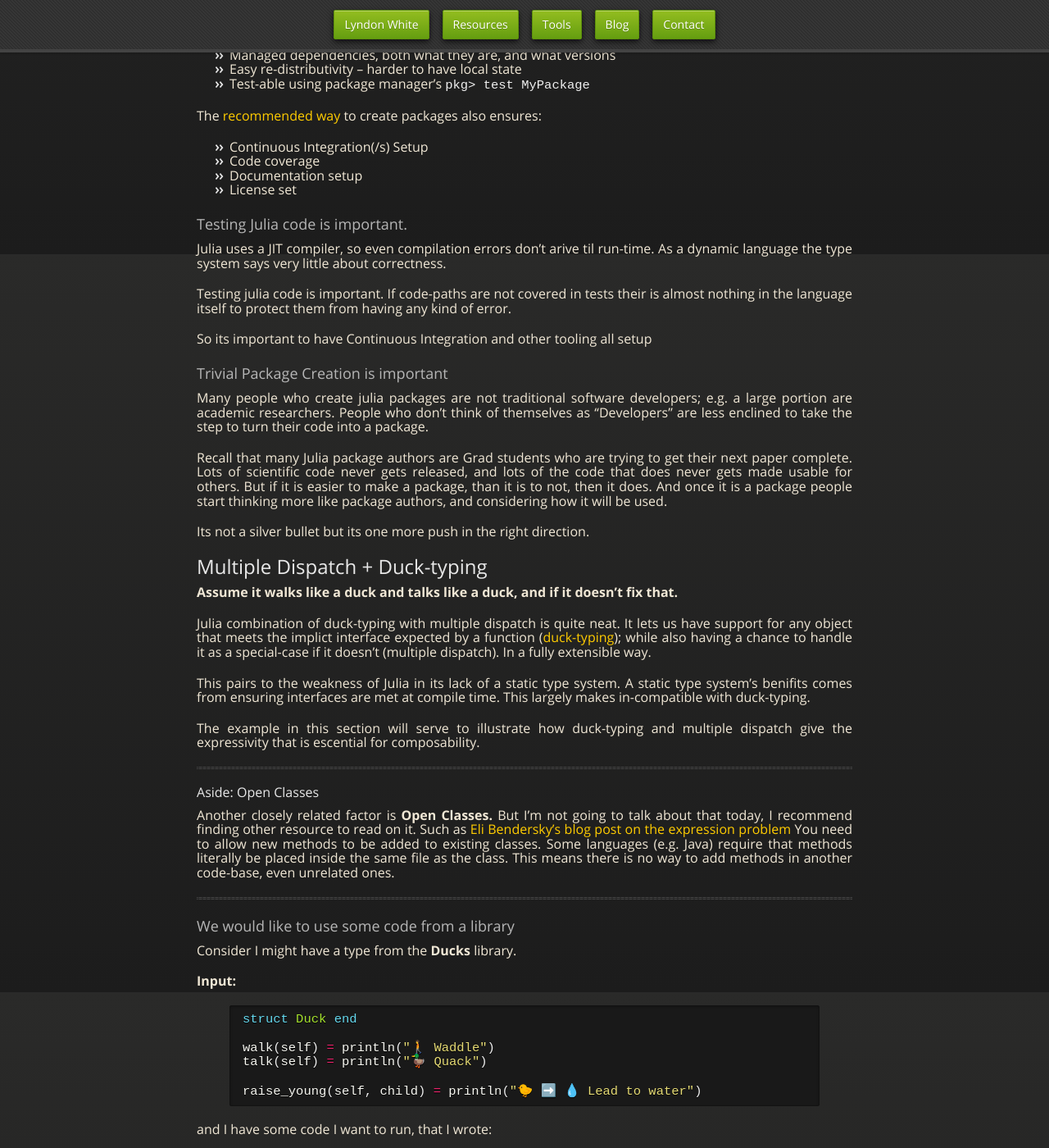
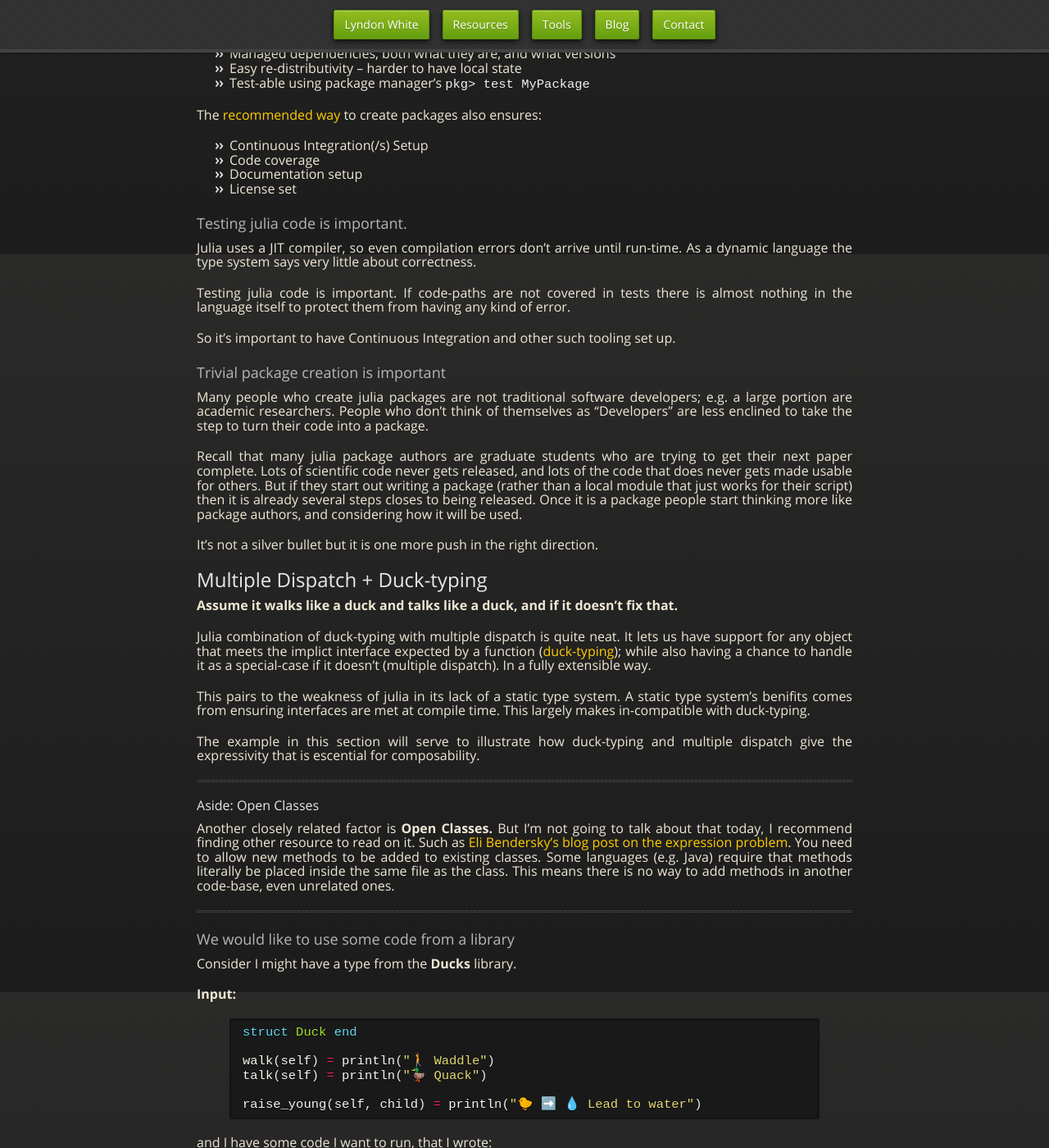
Before and after one commit to oxinabox/oxinabox.github.io, a Jekyll site: the page built from _posts/2020-02-09-whycompositionaljulia.md, in a window 1280 px wide and 1400 px high, scrolled down 2390 px. Shown: the whole window at 82% size. Built offline with Jekyll 4.4.1, drawn with Linux system fonts in a browser that asks for light colours; nearby versions of some CDN libraries; some web fonts are replaced; formulas are drawn with MathJax 3; some of the changed text lies outside the part shown.

Commit message:
fix spelling

````diff
--- a/_posts/2020-02-09-whycompositionaljulia.md
+++ b/_posts/2020-02-09-whycompositionaljulia.md
@@ -6,12 +6,12 @@ tags:
     - jupyter-notebook
 ---
 
-One of the most remarkable things about the Julia programming language,
+One of the most remarkable things about the julia programming language,
 is how well the packages compose.
 You can almost always reuse someone elses types or methods in your own software without issues.
 This is generally taken on a high level to be true of all programming languages because that is what a library is.
 However, experienced software engineers often note that its surprisingly difficult in practice to take something from one project and use it in another without tweaking.
-But in the Julia Ecosystem, which was written mostly by Grad students, this seems to mostly work.
+But in the julia ecosystem this seems to mostly work.
 This post explores some theories on why;
 and some loose recommendations to future language designers.
 <!--more-->
@@ -26,7 +26,7 @@ Parts of this post are inspired by [Stefan Karpinski's "The Unreasonable Effecti
 I recommend that video, it goes into more details one some of the multiple dispatch points, and the subtle (but important) difference between julia's  dispatch and C++'s virtual methods.
 
 
-## What do I mean by composable ?
+## What do I mean by composable?
 
 ### Examples:
 
@@ -34,7 +34,7 @@ I recommend that video, it goes into more details one some of the multiple dispa
  - If you have a Differential Equation solver, and a Neural Network library, then you should just be able to have neural ODEs (**[DifferentialEquations.jl](https://github.com/JuliaDiffEq/DifferentialEquations.jl) / [Flux.jl](https://github.com/FluxML/Flux.jl)**)
  - If you have a package to add names to the dimensions of an array, and one to put arays on the GPU, then you shouldn't have to write code to have named arrays on the GPU (**[NamedDims.jl](https://github.com/invenia/NamedDims.jl) / [CUArrays.jl](https://github.com/JuliaGPU/CuArrays.jl)**)
 
-### Why is Julia this way?
+### Why is julia this way?
 
 My theory, is that julia code is so reusable,
 not just because the language has some great features, but also because of the particular features that are **weak or missing.**
@@ -56,15 +56,15 @@ Common advise when loading code form another module in most languagage communiti
 only import what you need.
 e.g `using Foo: a, b c`
 
-Common practice in Julia is to do:
+Common practice in julia is to do:
 `using Foo`,
 which imports everything everything that the author of `Foo` marked to be **exported**.
 
 You don't have to, but it's common.
 
-But what happens if one has package:
- - `Bar` exporting `predict(::BarModel, data)`,
- - and another `Foo` exporting `predict(::FooModel, data)`
+But what happens if one has a pair of packages:
+ - `Foo` exporting `predict(::FooModel, data)`
+ - and `Bar` exporting `predict(::BarModel, data)`,
 
 and one does:
 ```julia
@@ -89,7 +89,7 @@ evaluate(Foo.predict(mfoo), test_data)
 ```
 
 ### But the package authors can solve this:
-There is no name collision if both names *are* overloaded the from the same namespace.
+There is no name collision if both names overloaded are the from the *same namespace*.
 
 If both `Foo` and `Bar` are overloading `StatsBase.predict` everything works.
 
@@ -107,12 +107,12 @@ evaluate(predict(mfoo), test_data)
 
 ### This encourages people to work together
 
-Name collisions makes package authors to come together and create base package (like `StatsBase`) and agree on what the functions mean.
+Name collisions make package authors come together and create base packages (like `StatsBase`) and agree on what the functions mean.
 
-They don't have to, since the user can still solve it, but it encourages it.
-Thus you get package authors thinking about other packages that might be used with theirs.
+They don't have to, since the user can still solve it, but it encourages the practice.
+Thus we have package authors thinking about how other packages might be used with theirs.
 
-One can even overload functions from multiple namespaces if you want;
+Package authors can even overload functions from multiple namespaces if you want;
 e.g. all of `MLJBase.predict`, `StatsBase.predict`, `SkLearn.predict`.
 Which might all have slightly different interfaces targetting different use cases.
 
@@ -124,7 +124,7 @@ and you can load that module e.g. via
 `import Filename`
 from your current directory.
 
-You can make this work in Julia also, but it is surprisingly fiddly.
+You can make this work in julia also, but it is surprisingly fiddly.
 
 What is easy however, is to create and use a package.
 
@@ -134,7 +134,7 @@ What is easy however, is to create and use a package.
  - The feeling you are doing good software engineering
  - Easier to transition later to a package
 
-### What does making a Julia package give you?
+### What does making a julia package give you?
  - All the above plus
  - Standard directory structure, `src`, `test` etc
  - Managed dependencies, both what they are, and what versions
@@ -148,27 +148,27 @@ The [recommended way](https://github.com/invenia/PkgTemplates.jl/) to create pac
  - Documentation setup
  - License set
 
-### Testing Julia code is important.
-Julia uses a JIT compiler, so  even compilation errors don't arive til run-time.
+### Testing julia code is important.
+Julia uses a JIT compiler, so  even compilation errors don't arrive until run-time.
 As a dynamic language the type system says very little about correctness.
 
 Testing julia code is important.
-If code-paths are not covered in tests their is almost nothing in the language itself to protect them from having any kind of error.
+If code-paths are not covered in tests there is almost nothing in the language itself to protect them from having any kind of error.
 
-So its important to have Continuous Integration and other tooling all setup
+So it's important to have Continuous Integration and other such tooling set up.
 
-### Trivial Package Creation is important
+### Trivial package creation is important
 
 Many people who create julia packages are not traditional software developers; e.g. a large portion are academic researchers.
 People who don't think of themselves as "Developers" are less enclined to take the step to turn their code into a package.
 
 
-Recall that many Julia package authors are Grad students who are trying to get their next paper complete.
+Recall that many julia package authors are graduate students who are trying to get their next paper complete.
 Lots of scientific code never gets released, and lots of the code that does never gets made usable for others.
-But if it is easier to make a package, than it is to not, then it does.
-And once it is a package people start thinking more like package authors, and considering how it will be used.
+But if they start out writing a package (rather than a local module that just works for their script) then it is already several steps closes to being released.
+Once it is a package people start thinking more like package authors, and considering how it will be used.
 
-Its not a silver bullet but its one more push in the right direction.
+It's not a silver bullet but it is one more push in the right direction.
 
 ## Multiple Dispatch + Duck-typing
 
@@ -179,7 +179,7 @@ It lets us have support for any object that meets the implict interface expected
 while also having a chance to handle it as a special-case if it doesn't (multiple dispatch).
 In a fully extensible way.
 
-This pairs to the weakness of Julia in its lack of a static type system.
+This pairs to the weakness of julia in its lack of a static type system.
 A static type system's benifits comes from ensuring interfaces are met at compile time.
 This largely makes in-compatible with duck-typing.
 
@@ -192,7 +192,7 @@ The example in this section will serve to illustrate how duck-typing and multipl
 #### Aside: Open Classes
 Another closely related factor is **Open Classes.**
 But I'm not going to talk about that today, I recommend finding other resource to read on it.
-Such as [Eli Bendersky's blog post on the expression problem](https://eli.thegreenplace.net/2016/the-expression-problem-and-its-solutions#is-multiple-dispatch-necessary-to-cleanly-solve-the-expression-problem)
+Such as [Eli Bendersky's blog post on the expression problem](https://eli.thegreenplace.net/2016/the-expression-problem-and-its-solutions#is-multiple-dispatch-necessary-to-cleanly-solve-the-expression-problem).
 You need to allow new methods to be added to existing classes.
 Some languages (e.g. Java) require that methods literally be placed inside the same file as the class.
 This means there is no way to add methods in another code-base, even unrelated ones.
@@ -448,13 +448,13 @@ end
 
 #### Rewriting the Duck has problems
  - Have to edit someone elses library, to add support for *my* type.
- - This could mean adding a lot of code for them to maintain
+ - This could mean adding a lot of code for them to maintain.
  - Does not scale, what if other people wanted to add Chickens, Geese etc.
 
 ##### Variant: Monkey-patch
- - If the language supports [monkey patching](https://en.wikipedia.org/wiki/Monkey_patch), could do it that way
+ - If the language supports [monkey patching](https://en.wikipedia.org/wiki/Monkey_patch), could do it that way.
  - but it means copying their code into my library, will run in to issues like not being able to update.
- - Scaled to other people adding new types even worse, since no longer a central canonical source to copy
+ - Scaled to other people adding new types even worse, since no longer a central canonical source to copy.
 
 ##### Variant: could fork their code
  - That is giving up on code reuse.
@@ -481,15 +481,15 @@ end
  - If I am using other libraries that might return a `Duck` I have to deal with that also
 
 ##### Still does not scale:
-If someone else implements `DuckWithChickenSupport`, and I want to use both there code and mine, what do?
+If someone else implements `DuckWithChickenSupport`, and I want to use both their code and mine, what do I do?
+
  - Inherit from both? `DuckWithChickenAndSwanSupport`
  - This is the classic multiple inheritance [Diamond Problem](https://en.wikipedia.org/wiki/Multiple_inheritance#The_diamond_problem).
  - It's hard. Even in languages supporting multiple inheritance, they may not support it in a useful way for this without me writing special cases for many things.
 
 There *are* engineering solutions around all this.
+One can use various design patterns to emulate multiple dipatch.
 It is beyond the scope of this post to detail them.
-But in sort they are more complex to use than multiple dispatch.
-One can use various design patterns to emulate multiple dipatch.
 
 ### Option 3: Multiple Dispatch
 
@@ -527,7 +527,7 @@ simulate_farm([Duck(), Duck(), Swan()], [Swan(), Swan()])
 </div>
 
 
-## But does this happen in the wild?
+## Are there real-world use cases for Multiple Dispatch ?
 
 Turns out it does.
 
@@ -535,7 +535,7 @@ The need to extend operations to act on new combinations of types shows up all t
 I suspect it shows up more generally, but we've learned to ignore it.
 
 
-If you look at a list of BLAS, methods you will see just this, encoded in the function name
+If you look at a [list of BLAS methods](http://www.netlib.org/blas/#_level_3) you will see just this encoded in the function name
 E.g.
  - `SGEMM` - matrix matrix multiply
  - `SSYMM` - symmetric-matrix matrix multiply
@@ -632,11 +632,11 @@ Otherwise, one needs to implement array support into one's scalars, to have reas
 ## It is good to invent new languages
 
 People need to invent new languages.
-Its a good time to be inventing new languages.
+It's a good time to be inventing new languages.
 It's good for the world.
 It's good for me because I like cool new things.
 
-I’ld just really like those new languages to please have:
+I’d just really like those new languages to please have:
  - multiple dispatch, to:
      - allow for extension via what ever special case is needed (E.g. a Duck will lead a baby duck to water, but will abandon a baby swan)
      - Including allowing domain knowedge to be added (Like the matrix multiplication examples)
````
Also changed, not shown: other parts of _posts/2020-02-09-whycompositionaljulia.md (+2 -2 lines).
